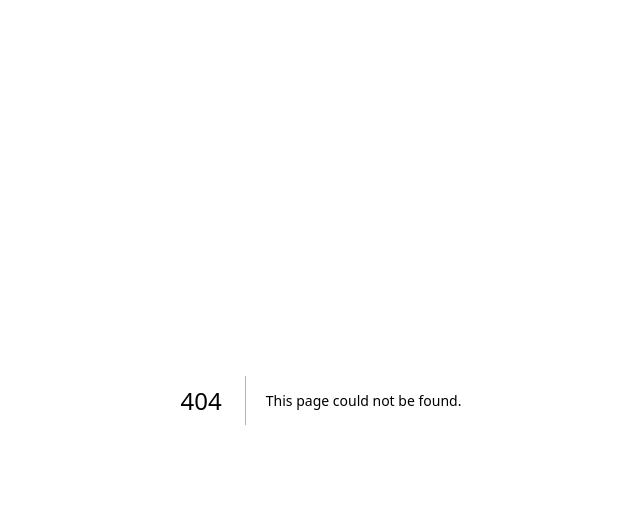
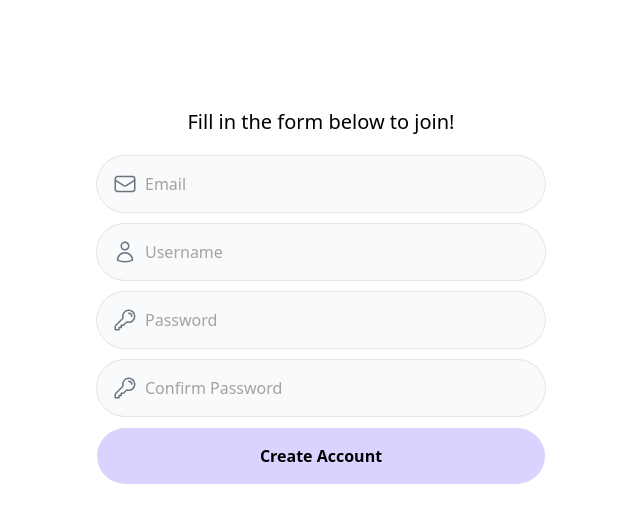
Before and after one commit to jungheeYoo/5-2-carrot-market-assignmentAll, a Next.js app: page /create-account in a window 1280 px wide. Before the commit this address had no page. Shown: the top 522 px of the page, without its empty margins (319-959 px from the left). Built offline with nearby package versions, Linux system fonts and the light colour scheme.

Commit message:
Feat: add create-account page with validation

```diff
--- /dev/null
+++ b/app/create-account/actions.ts
@@ -0,0 +1,61 @@
+'use server';
+
+import { z } from 'zod';
+import {
+  EMAIL_DOMAIN_VALIDATION_MESSAGE,
+  NAME_MIN_LENGTH,
+  NAME_MIN_LENGTH_ERROR,
+  PASSWORD_MIN_LENGTH,
+  PASSWORD_MIN_LENGTH_ERROR,
+  PASSWORD_REGEX,
+  PASSWORD_REGEX_ERROR,
+} from '../../lib/constants';
+
+const checkEmail = (email: string) => email.includes('@zod.com');
+const checkPasswords = ({
+  password,
+  confirm_password,
+}: {
+  password: string;
+  confirm_password: string;
+}) => password === confirm_password;
+
+const formSchema = z
+  .object({
+    email: z
+      .string()
+      .email()
+      .trim()
+      .refine(checkEmail, EMAIL_DOMAIN_VALIDATION_MESSAGE),
+    username: z
+      .string()
+      .trim()
+      .toLowerCase()
+      .min(NAME_MIN_LENGTH, NAME_MIN_LENGTH_ERROR),
+    password: z
+      .string()
+      .min(PASSWORD_MIN_LENGTH, PASSWORD_MIN_LENGTH_ERROR)
+      .regex(PASSWORD_REGEX, PASSWORD_REGEX_ERROR),
+    confirm_password: z.string().min(PASSWORD_MIN_LENGTH),
+  })
+  .refine(checkPasswords, {
+    message: 'Both passwords should be the same!',
+    path: ['confirm_password'],
+  });
+
+export async function createAccount(prevState: any, formData: FormData) {
+  const data = {
+    email: formData.get('email'),
+    username: formData.get('username'),
+    password: formData.get('password'),
+    confirm_password: formData.get('confirm_password'),
+  };
+
+  const result = formSchema.safeParse(data);
+  console.log(result);
+  if (!result.success) {
+    return result.error.flatten();
+  } else {
+    console.log(result.data);
+  }
+}
--- /dev/null
+++ b/app/create-account/page.tsx
@@ -0,0 +1,64 @@
+'use client';
+
+import FormButton from '@/components/form-btn';
+import FormInput from '@/components/form-input';
+import { createAccount } from '././actions';
+import { useFormState } from 'react-dom';
+import { UserEmail, UserIcon, UserPassword } from '@/components/user-icon';
+// import '@/lib/db';
+
+export default function CreateAccount() {
+  const [state, action] = useFormState(createAccount, null);
+
+  return (
+    <div className="flex items-center justify-center min-h-screen relative">
+      <div className="max-w-md w-full -mt-52">
+        <div className="flex flex-col gap-2 mb-5 *:font-medium text-center">
+          <h1 className="text-xl">Fill in the form below to join!</h1>
+        </div>
+        <form action={action} className="flex flex-col gap-3">
+          <FormInput
+            name="email"
+            type="email"
+            placeholder="Email"
+            required
+            errors={state?.fieldErrors?.email ?? []}
+            icon={<UserEmail />}
+          />
+          <FormInput
+            name="username"
+            type="text"
+            placeholder="Username"
+            required
+            errors={state?.fieldErrors?.username ?? []}
+            icon={<UserIcon />}
+          />
+          <FormInput
+            name="password"
+            type="password"
+            placeholder="Password"
+            required
+            errors={state?.fieldErrors?.password ?? []}
+            icon={<UserPassword />}
+          />
+          <FormInput
+            name="confirm_password"
+            type="password"
+            placeholder="Confirm Password"
+            required
+            errors={state?.fieldErrors?.confirm_password ?? []}
+            icon={<UserPassword />}
+          />
+          <FormButton text="Create Account" />
+          {state === undefined && (
+            <div className="text-center mb-4">
+              <div className="inline-block px-4 py-2 font-semibold text-[#a399f1]">
+                Welcome! 🤗
+              </div>
+            </div>
+          )}
+        </form>
+      </div>
+    </div>
+  );
+}
```
